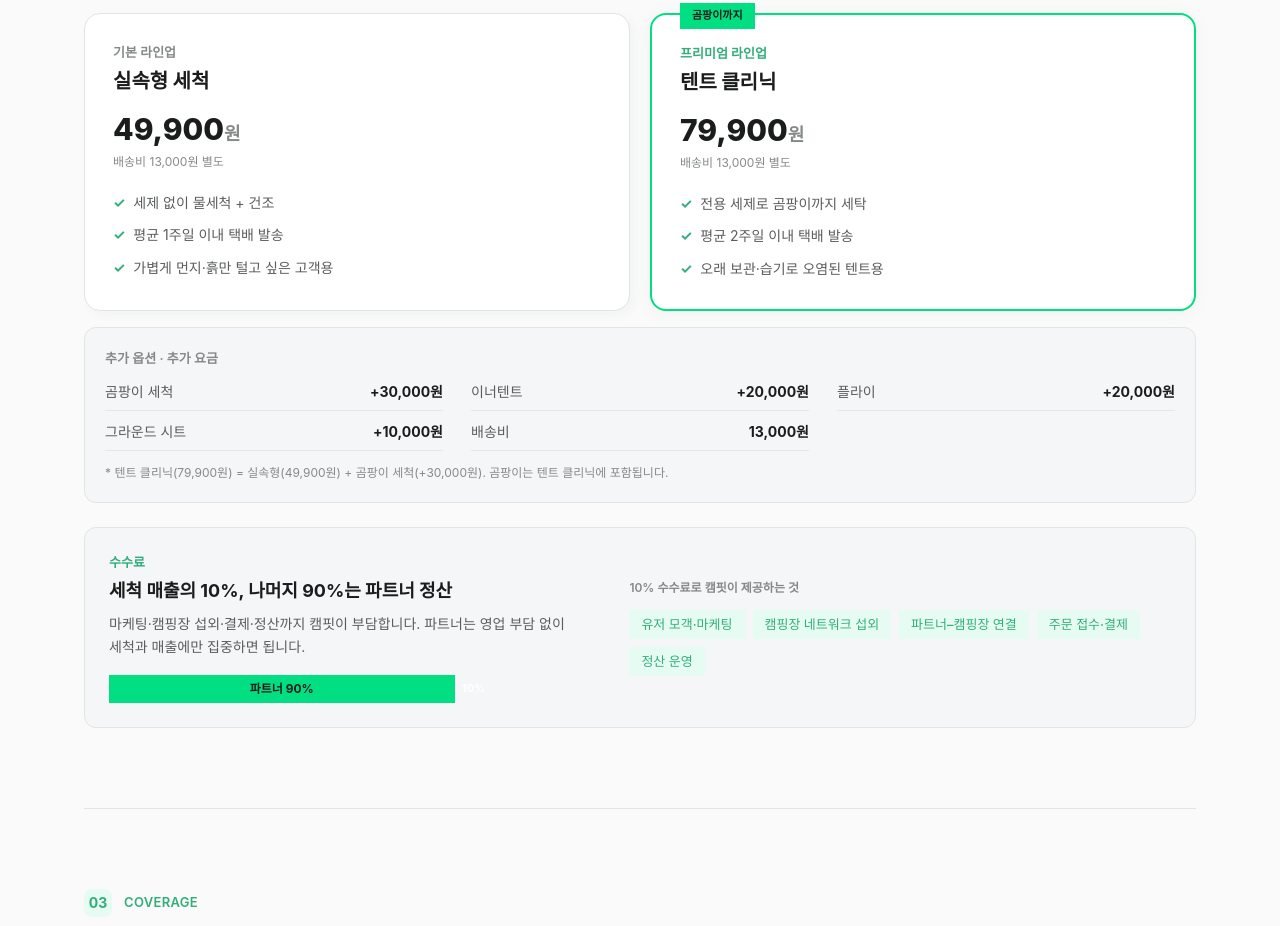
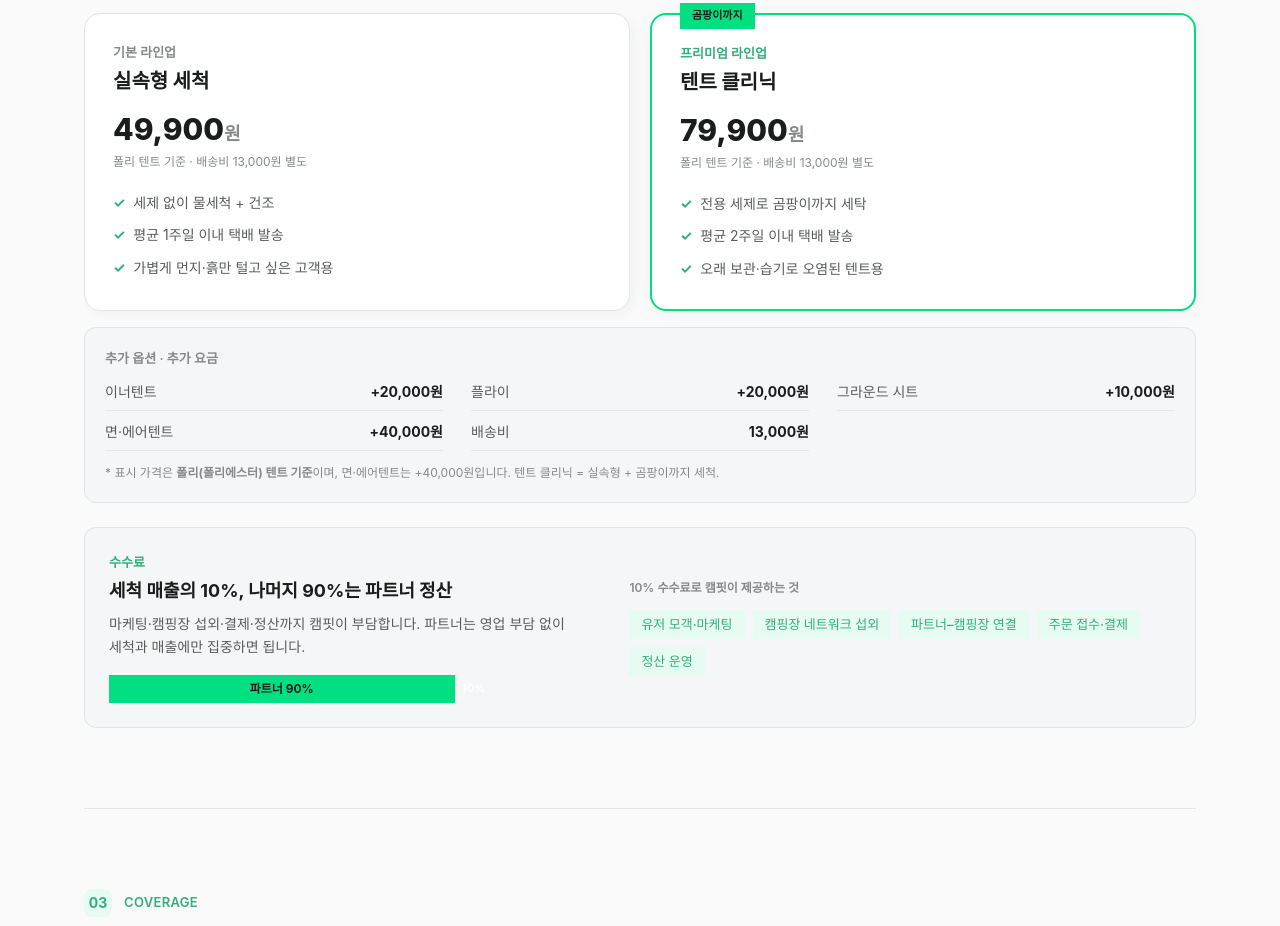
Before and after one commit to keyluke97-ui/cleanpickup, a plain HTML site: page index.html in a window 1280 px wide. Shown: the part 1695-2621 px from the top of the page. Drawn offline with nearby package versions, Linux system fonts and the light colour scheme; a web font is replaced by a local one.

Commit message:
옵션 정리: 곰팡이 행 제거 + 폴리 텐트 기준/면·에어텐트 +40,000원 명시
Co-Authored-By: Claude Opus 4.7 (1M context) <noreply@anthropic.com>

```diff
--- a/index.html
+++ b/index.html
@@ -209,7 +209,7 @@ body{ font-family:var(--camfit-font-sans); color:var(--camfit-bw20); background:
         <p class="text-[13px] font-semibold text-camfit-ink-muted">기본 라인업</p>
         <h3 class="mt-1 text-xl font-extrabold text-camfit-ink">실속형 세척</h3>
         <p class="mt-4 text-3xl font-extrabold text-camfit-ink">49,900<span class="text-lg text-camfit-ink-muted font-bold">원</span></p>
-        <p class="mt-1 text-[12px] text-camfit-ink-muted">배송비 13,000원 별도</p>
+        <p class="mt-1 text-[12px] text-camfit-ink-muted">폴리 텐트 기준 · 배송비 13,000원 별도</p>
         <ul class="mt-5 space-y-2.5 text-[14px] text-camfit-ink-soft">
           <li class="flex gap-2"><span class="text-camfit-primary-active font-bold">✓</span> 세제 없이 물세척 + 건조</li>
           <li class="flex gap-2"><span class="text-camfit-primary-active font-bold">✓</span> 평균 1주일 이내 택배 발송</li>
@@ -222,7 +222,7 @@ body{ font-family:var(--camfit-font-sans); color:var(--camfit-bw20); background:
         <p class="text-[13px] font-semibold text-camfit-primary-active">프리미엄 라인업</p>
         <h3 class="mt-1 text-xl font-extrabold text-camfit-ink">텐트 클리닉</h3>
         <p class="mt-4 text-3xl font-extrabold text-camfit-ink">79,900<span class="text-lg text-camfit-ink-muted font-bold">원</span></p>
-        <p class="mt-1 text-[12px] text-camfit-ink-muted">배송비 13,000원 별도</p>
+        <p class="mt-1 text-[12px] text-camfit-ink-muted">폴리 텐트 기준 · 배송비 13,000원 별도</p>
         <ul class="mt-5 space-y-2.5 text-[14px] text-camfit-ink-soft">
           <li class="flex gap-2"><span class="text-camfit-primary-active font-bold">✓</span> 전용 세제로 곰팡이까지 세탁</li>
           <li class="flex gap-2"><span class="text-camfit-primary-active font-bold">✓</span> 평균 2주일 이내 택배 발송</li>
@@ -233,13 +233,13 @@ body{ font-family:var(--camfit-font-sans); color:var(--camfit-bw20); background:
     <div class="mt-4 bg-camfit-bg-subtle border border-camfit-border rounded-camfit-lg p-5">
       <p class="text-[13px] font-semibold text-camfit-ink-muted">추가 옵션 · 추가 요금</p>
       <div class="mt-3 grid grid-cols-2 sm:grid-cols-3 gap-x-7 gap-y-2.5 text-[14px]">
-        <div class="flex items-center justify-between border-b border-camfit-border/60 pb-1.5"><span class="text-camfit-ink-soft">곰팡이 세척</span><b class="text-camfit-ink">+30,000원</b></div>
         <div class="flex items-center justify-between border-b border-camfit-border/60 pb-1.5"><span class="text-camfit-ink-soft">이너텐트</span><b class="text-camfit-ink">+20,000원</b></div>
         <div class="flex items-center justify-between border-b border-camfit-border/60 pb-1.5"><span class="text-camfit-ink-soft">플라이</span><b class="text-camfit-ink">+20,000원</b></div>
         <div class="flex items-center justify-between border-b border-camfit-border/60 pb-1.5"><span class="text-camfit-ink-soft">그라운드 시트</span><b class="text-camfit-ink">+10,000원</b></div>
+        <div class="flex items-center justify-between border-b border-camfit-border/60 pb-1.5"><span class="text-camfit-ink-soft">면·에어텐트</span><b class="text-camfit-ink">+40,000원</b></div>
         <div class="flex items-center justify-between border-b border-camfit-border/60 pb-1.5"><span class="text-camfit-ink-soft">배송비</span><b class="text-camfit-ink">13,000원</b></div>
       </div>
-      <p class="mt-3 text-[12px] text-camfit-ink-muted">* 텐트 클리닉(79,900원) = 실속형(49,900원) + 곰팡이 세척(+30,000원). 곰팡이는 텐트 클리닉에 포함됩니다.</p>
+      <p class="mt-3 text-[12px] text-camfit-ink-muted">* 표시 가격은 <b>폴리(폴리에스터) 텐트 기준</b>이며, 면·에어텐트는 +40,000원입니다. 텐트 클리닉 = 실속형 + 곰팡이까지 세척.</p>
     </div>
 
     <!-- 수수료 — 가격 섹션 안에 녹여서 -->
```
